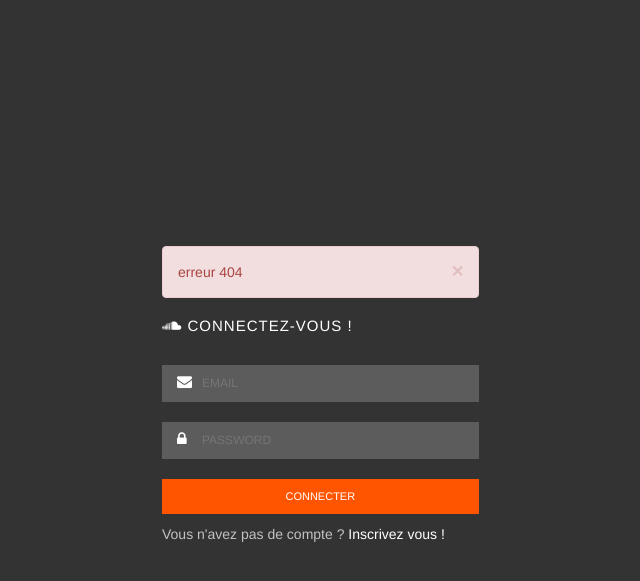
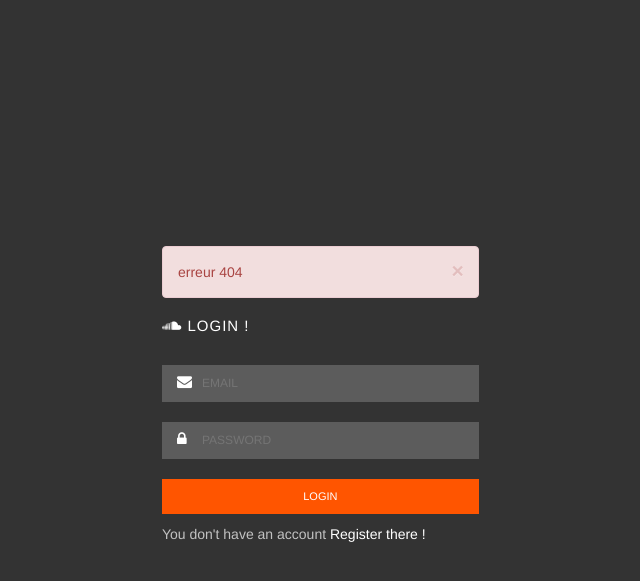
Before and after one commit to Waets/Git_versionning, a PHP site: page /login in a window 1280 px wide. Shown: the top 581 px of the page, without its empty margins (320-960 px from the left). Run offline with PHP 8.4, Linux system fonts and the light colour scheme.

Commit message:
Translation french > english

```diff
--- a/view/edit.php
+++ b/view/edit.php
@@ -4,17 +4,17 @@
 		<div class="row">
 			<div class="col-xs-12 col-sm-12 col-md-12 col-lg-12">
 				<div id="musicfeed">
-					<h1><i class="fa fa-pencil"></i> Editer la musique</h1>
+					<h1><i class="fa fa-pencil"></i> Edit music</h1>
 					<div class="block animated fadeInDown">
 						<div class="row">
 							<div class="col-xs-10 col-sm-10 col-md-11 col-lg-11">
 								<b class="title"><?php echo $music['title']; ?></b>
 								<form action="#" method="POST">
 									<div class="form-group">
-										<label for="title">Titre</label>
+										<label for="title">Title</label>
 										<input type="text" name="title" class="form-control" value="<?php echo $music['title']; ?>"/>
 									</div>
-									<p class="clearfix"><button type="submit" class="valid pull-right"><i class="fa fa-check"></i> Valider</button></p>
+									<p class="clearfix"><button type="submit" class="valid pull-right"><i class="fa fa-check"></i> Confirm</button></p>
 								</form>
 							</div>
 						</div>
--- a/view/login.php
+++ b/view/login.php
@@ -8,7 +8,7 @@
 					<?php echo $error; ?>
 				</div>
 			<?php } ?>
-				<h1><i class="fa fa-soundcloud"></i> Connectez-vous !</h1>
+				<h1><i class="fa fa-soundcloud"></i> Login !</h1>
 				<form method="POST" action="login.php">
 					<div class="form-input">
 						<span class="email">
@@ -21,9 +21,9 @@
 						</span>
 					</div>
 					<div class="form-submit">
-						<input type="submit" value="Connecter">
+						<input type="submit" value="Login">
 					</div>
-					<p class="account">Vous n'avez pas de compte ? <a href="register.php">Inscrivez vous !</a></p>
+					<p class="account">You don't have an account <a href="register.php">Register there !</a></p>
 				</form>
 			</div>
 		</div>
--- a/view/register.php
+++ b/view/register.php
@@ -33,9 +33,9 @@
 					</div>
 
 					<div class="form-submit">
-						<input type="submit" value="Je m'inscris !">
+						<input type="submit" value="Register !">
 					</div>
-					<p class="account">Vous avez un compte ? <a href="login.php">Connectez-vous !</a></p>
+					<p class="account">Already have an account <a href="login.php">Login there !</a></p>
 				</form>
 			</div>
 		</div>
```
Also changed, not shown: validation.php (+4 -4 lines).
